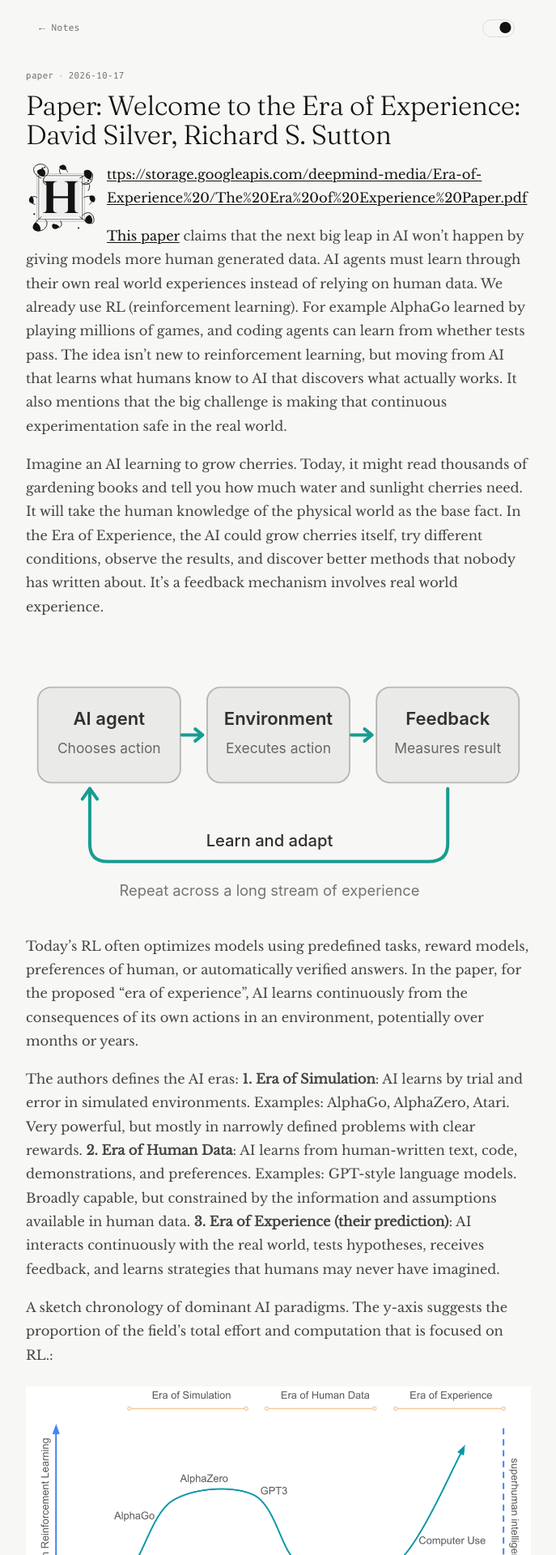
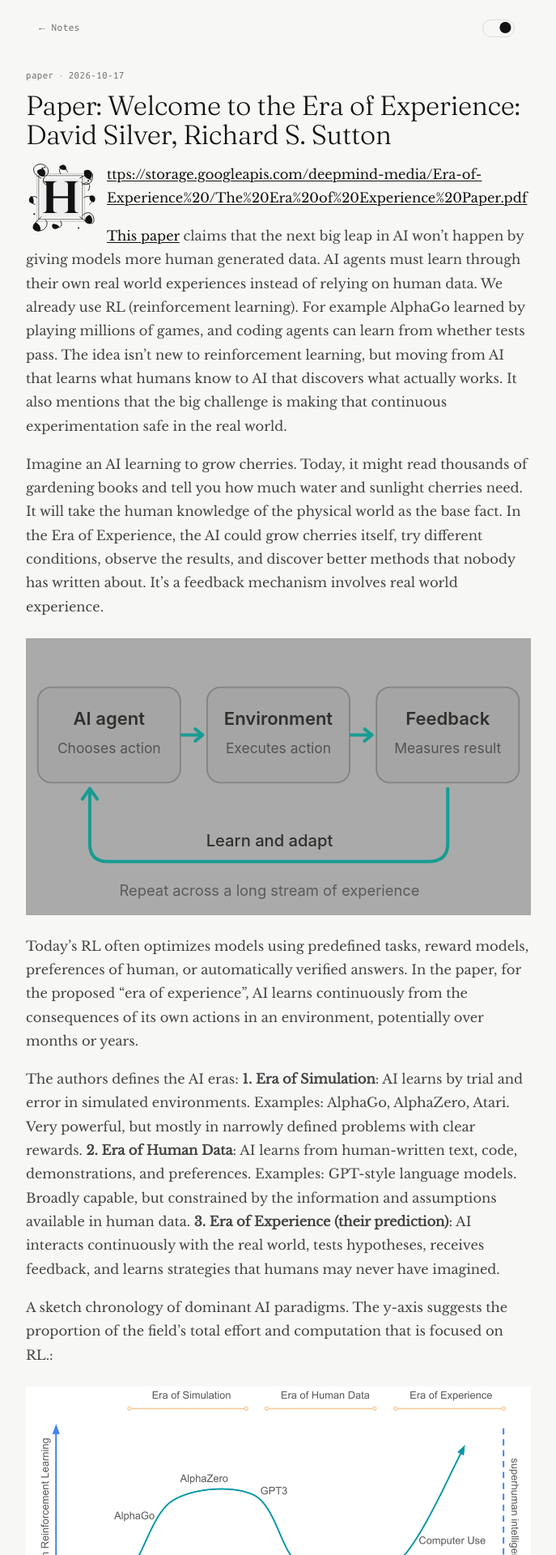
Before and after one commit to hasantayyar/hasantayyar.net, a Jekyll site: the page built from _posts/2026-10-17-paper-era-of-experience.md, in a window 1280 px wide. Shown: the top 1920 px of the page at 81% size, without its empty margins (296-983 px from the left). Built offline with Jekyll 4.4.1, drawn with Linux system fonts in a browser that asks for light colours.

Commit message:
Update 2026-10-17-paper-era-of-experience.md

```diff
--- a/_posts/2026-10-17-paper-era-of-experience.md
+++ b/_posts/2026-10-17-paper-era-of-experience.md
@@ -10,7 +10,7 @@
 
 Imagine an AI learning to grow cherries. Today, it might read thousands of gardening books and tell you how much water and sunlight cherries need. It will take the human knowledge of the physical world as the base fact. In the Era of Experience, the AI could grow cherries itself, try different conditions, observe the results, and discover better methods that nobody has written about. It's a feedback mechanism involves real world experience.
 
-<img width="1471" height="818" alt="image" src="/assets/post-october/era-of-experience2.svg" alt="" />
+<img style="background-color:#aaa" height="818" alt="image" src="/assets/post-october/era-of-experience2.svg" alt="" />
 
 Today's RL often optimizes models using predefined tasks, reward models, preferences of human, or automatically verified answers. In the paper, for the proposed “era of experience”, AI learns continuously from the consequences of its own actions in an environment, potentially over months or years.
 
```
